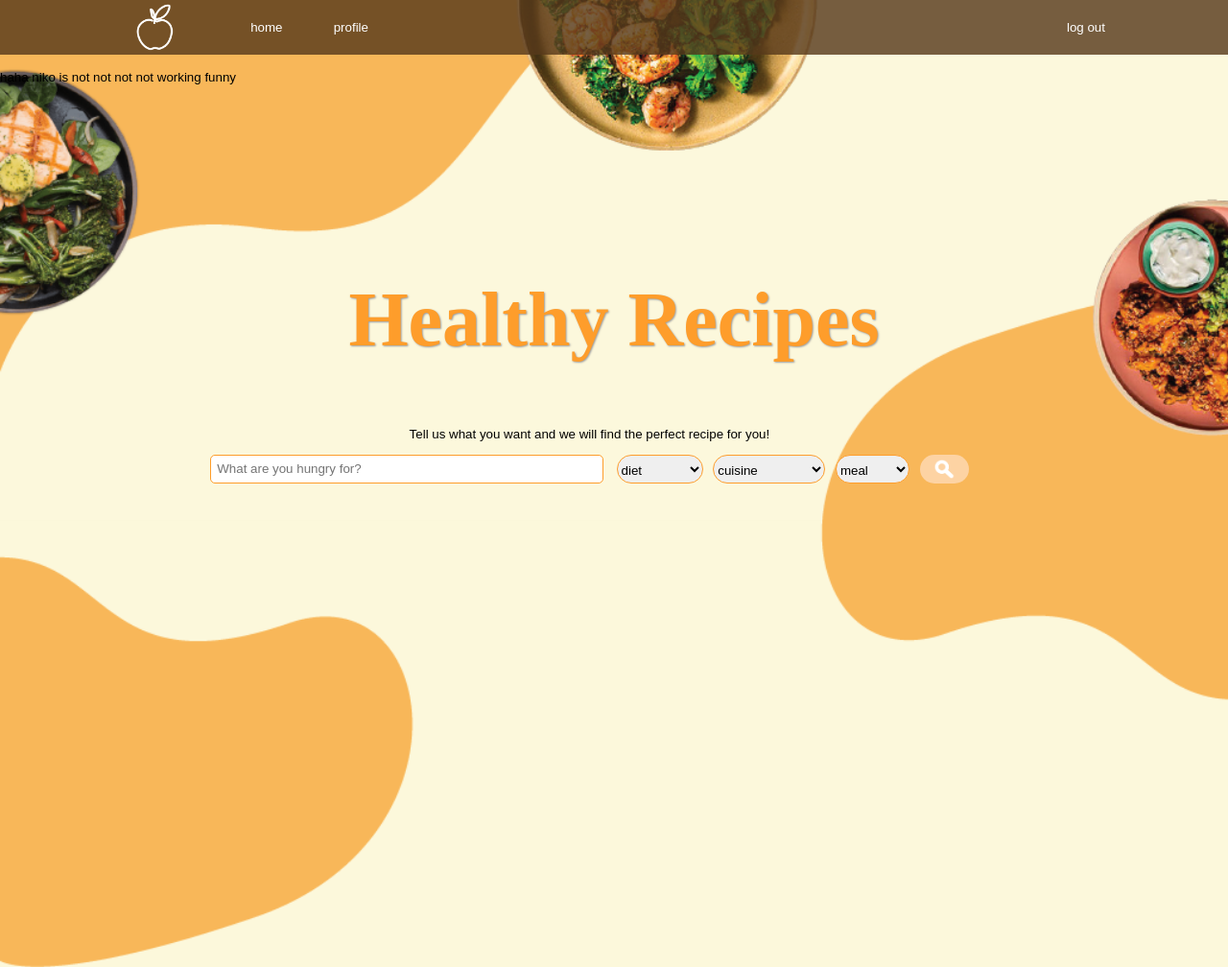
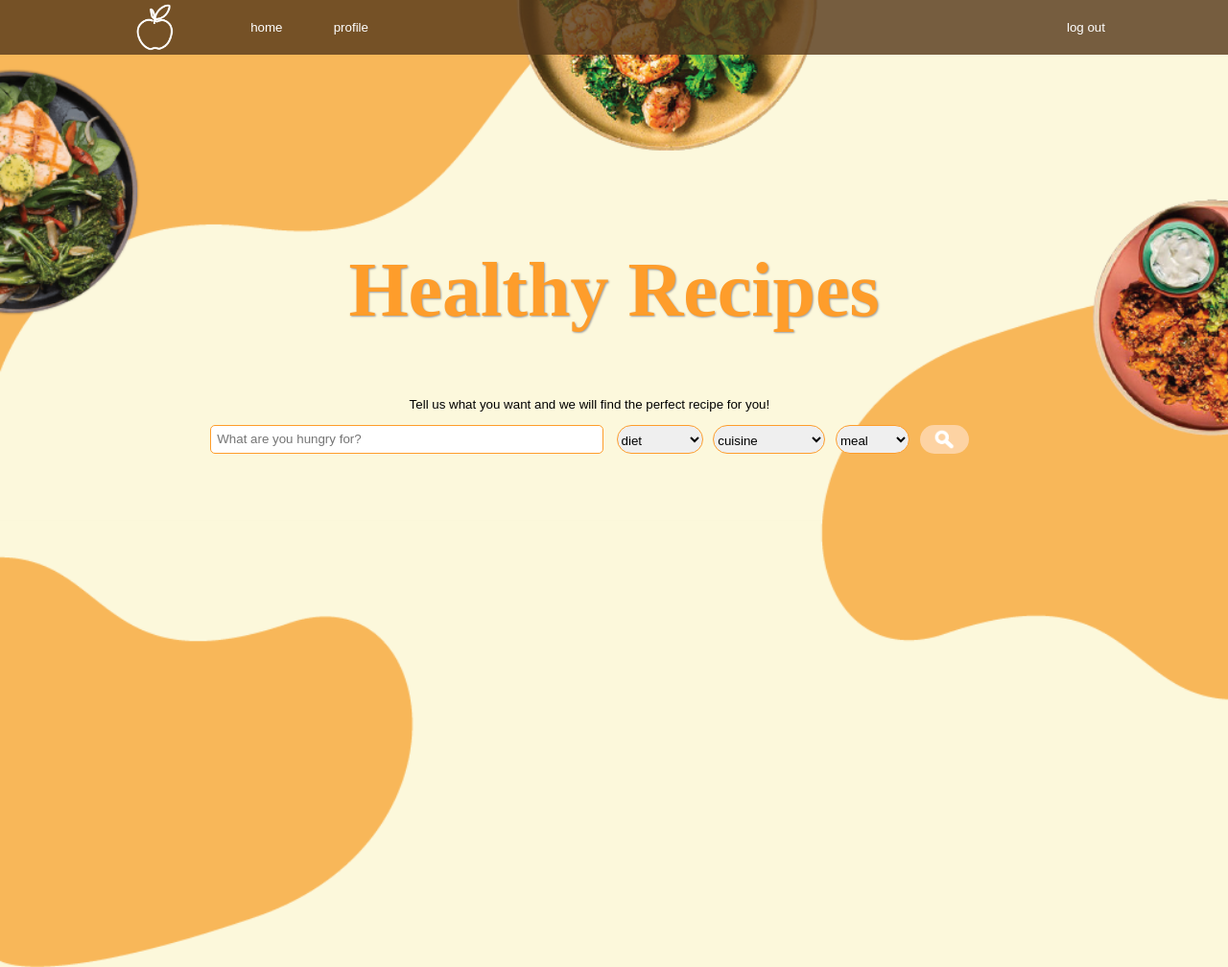
Before and after one commit to EHB-MCT/web2-frontend-widadanncoud, a website built with webpack: page dist/index.html in a window 1280 px wide. Shown: the whole page at 96% size. Built offline with nearby package versions, Linux system fonts and the light colour scheme; what cleave.js would draw is missing.

Commit message:
html index

```diff
--- a/dist/index.html
+++ b/dist/index.html
@@ -25,7 +25,6 @@
         </div>
 
     </nav>
- <p>haha niko is not not not not working funny</p>
 
 
     <!-- <img class="logo" src="./Imgs/logo.png" alt=""> -->
```
